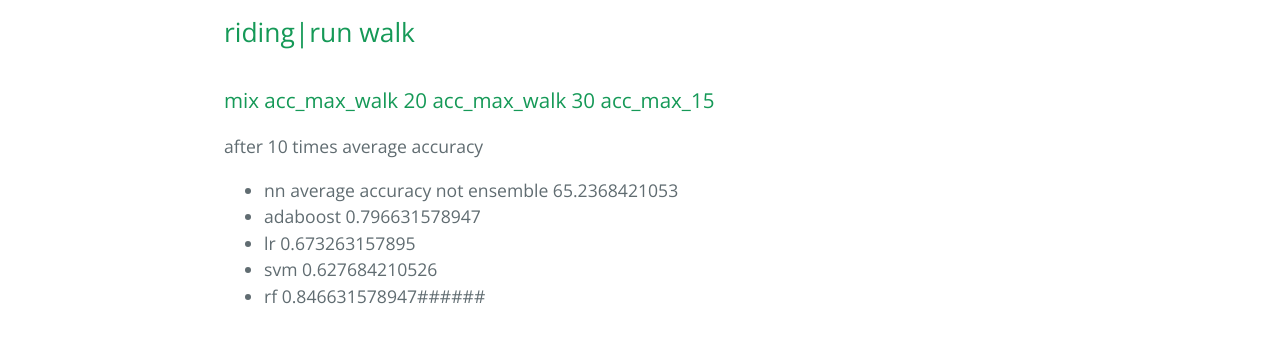
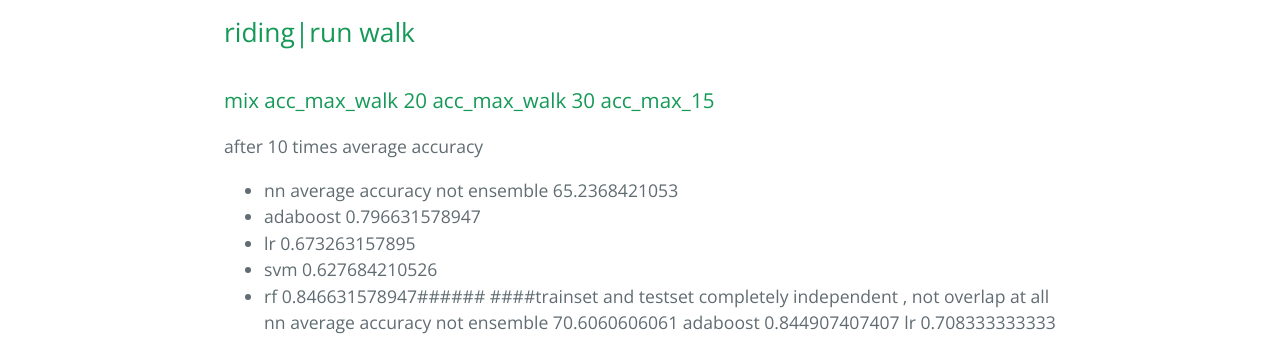
Before and after one commit to 2877992943/2877992943.github.io, a plain HTML site: page index.html in a window 1280 px wide. Shown: the part 602-940 px from the top of the page. Drawn offline with nearby package versions, Linux system fonts and the light colour scheme.

Commit message:
Replace master branch with page content via GitHub

```diff
--- a/index.html
+++ b/index.html
@@ -41,7 +41,13 @@
 <li> adaboost 0.796631578947</li>
 <li> lr 0.673263157895</li>
 <li> svm 0.627684210526</li>
-<li> rf 0.846631578947######</li>
+<li> rf 0.846631578947######
+####trainset and testset completely independent , not overlap at all
+nn average accuracy not ensemble 70.6060606061
+adaboost 0.844907407407
+lr 0.708333333333
+svm 0.751736111111
+rf 0.892361111111</li>
 </ul>
 
 <h3>
--- a/params.json
+++ b/params.json
@@ -1 +1 @@
-{"name":"2877992943.GitHub.io","tagline":"work-related","body":"motion\r\n* feature\r\n* classification\r\n* model\r\n* data\r\n\r\n\r\n\r\n \r\n\r\n\r\n#fea 50x3 \r\n## riding|run walk\r\n###mix acc_max_walk 20 acc_max_walk 30  acc_max_15\r\nafter 10 times average accuracy\r\n*  nn average accuracy not ensemble 65.2368421053\r\n*  adaboost 0.796631578947\r\n*  lr 0.673263157895\r\n*  svm 0.627684210526\r\n*  rf 0.846631578947######\r\n\r\n###single acc_max_20 acc_max_30   \r\nafter 10 times average accuracy\r\n* nn 81.6342105263\r\n* adaboost 0.905473684211#######\r\n* lr 0.547526315789\r\n* svm 0.698631578947\r\n* rf 0.930763157895########\r\n* 101 NN ->rf 0.82\r\n* 101 lr ->rf 0.5\r\n* 101 tree ->rf 0.82\r\n\r\n###single acc_max_15  \r\n10times try, average accuracy  \r\n* nn 99.9736842105\r\n* adaboost 0.997868421053\r\n* lr 0.996210526316\r\n* svm 1.0\r\n* rf 0.999578947368\r\n\r\n\r\n\r\n\r\n\r\n\r\n\r\n\r\n","google":"","note":"Don't delete this file! It's used internally to help with page regeneration."}
+{"name":"2877992943.GitHub.io","tagline":"work-related","body":"motion\r\n* feature\r\n* classification\r\n* model\r\n* data\r\n\r\n\r\n\r\n \r\n\r\n\r\n#fea 50x3 \r\n## riding|run walk\r\n###mix acc_max_walk 20 acc_max_walk 30  acc_max_15\r\nafter 10 times average accuracy\r\n*  nn average accuracy not ensemble 65.2368421053\r\n*  adaboost 0.796631578947\r\n*  lr 0.673263157895\r\n*  svm 0.627684210526\r\n*  rf 0.846631578947######\r\n####trainset and testset completely independent , not overlap at all\r\nnn average accuracy not ensemble 70.6060606061\r\nadaboost 0.844907407407\r\nlr 0.708333333333\r\nsvm 0.751736111111\r\nrf 0.892361111111\r\n\r\n###single acc_max_20 acc_max_30   \r\nafter 10 times average accuracy\r\n* nn 81.6342105263\r\n* adaboost 0.905473684211#######\r\n* lr 0.547526315789\r\n* svm 0.698631578947\r\n* rf 0.930763157895########\r\n* 101 NN ->rf 0.82\r\n* 101 lr ->rf 0.5\r\n* 101 tree ->rf 0.82\r\n\r\n###single acc_max_15  \r\n10times try, average accuracy  \r\n* nn 99.9736842105\r\n* adaboost 0.997868421053\r\n* lr 0.996210526316\r\n* svm 1.0\r\n* rf 0.999578947368\r\n\r\n\r\n\r\n\r\n\r\n\r\n\r\n\r\n","google":"","note":"Don't delete this file! It's used internally to help with page regeneration."}
```
